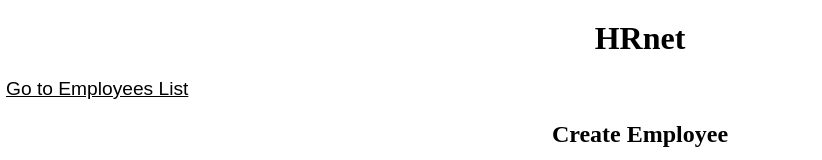
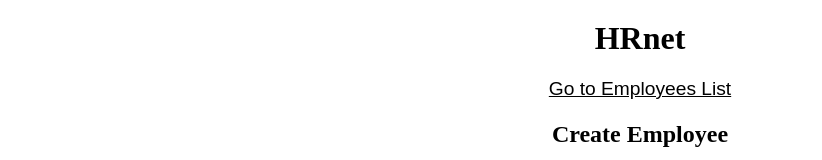
Before and after one commit to Nellylie/hrnet, a React (Create React App) app: page /employees in a window 1280 px wide. Shown: the top 160 px of the page, without its empty margins (0-822 px from the left). Built offline with nearby package versions, Linux system fonts and the light colour scheme.

Commit message:
feat(): style centrer le bouton de navigation

```diff
--- a/src/components/header/Header.jsx
+++ b/src/components/header/Header.jsx
@@ -11,12 +11,12 @@
         navigate(newUrl);    }
 
     return (
-        <>
+        <div className="header-content">
             <h1>HRnet</h1>
             <button onClick={toggleUrl}>
                 {switchUrl === homeUrl ? 'Go to Employees List' : 'Create New Employee'}
             </button>
-        </>
+        </div>
     )
 }
 
--- a/src/components/header/_header.scss
+++ b/src/components/header/_header.scss
@@ -1,3 +1,11 @@
+.header-content{
+    width:100%;
+    display:flex;
+    flex-direction: column;
+    align-items:center;
+    justify-content: center;
+}
+
 h1{
     margin:20px auto;
     width:fit-content;
@@ -9,4 +17,5 @@
     text-decoration: underline;
     cursor:pointer;
     font-size: 1.2em;
+    margin:auto;
 }
```
